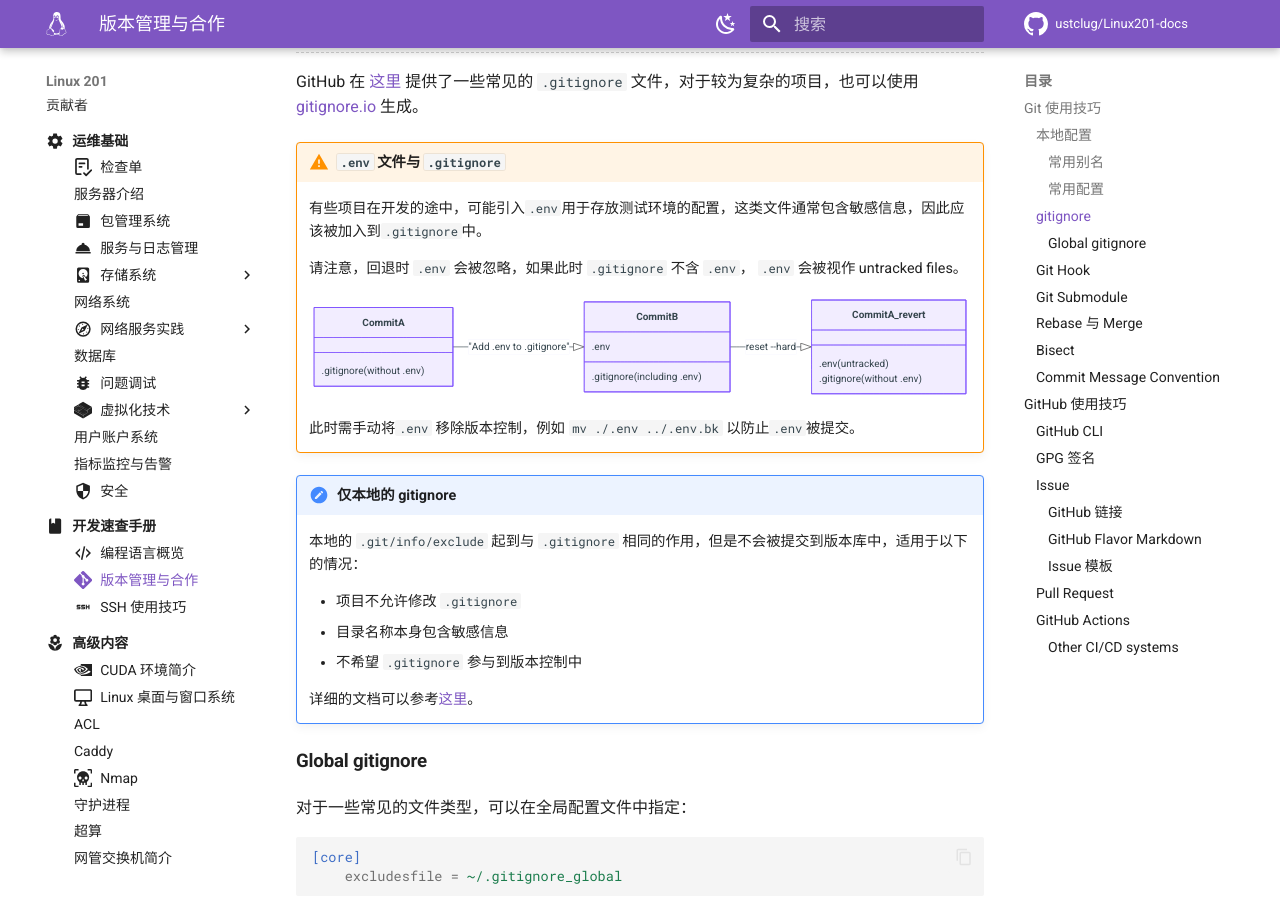
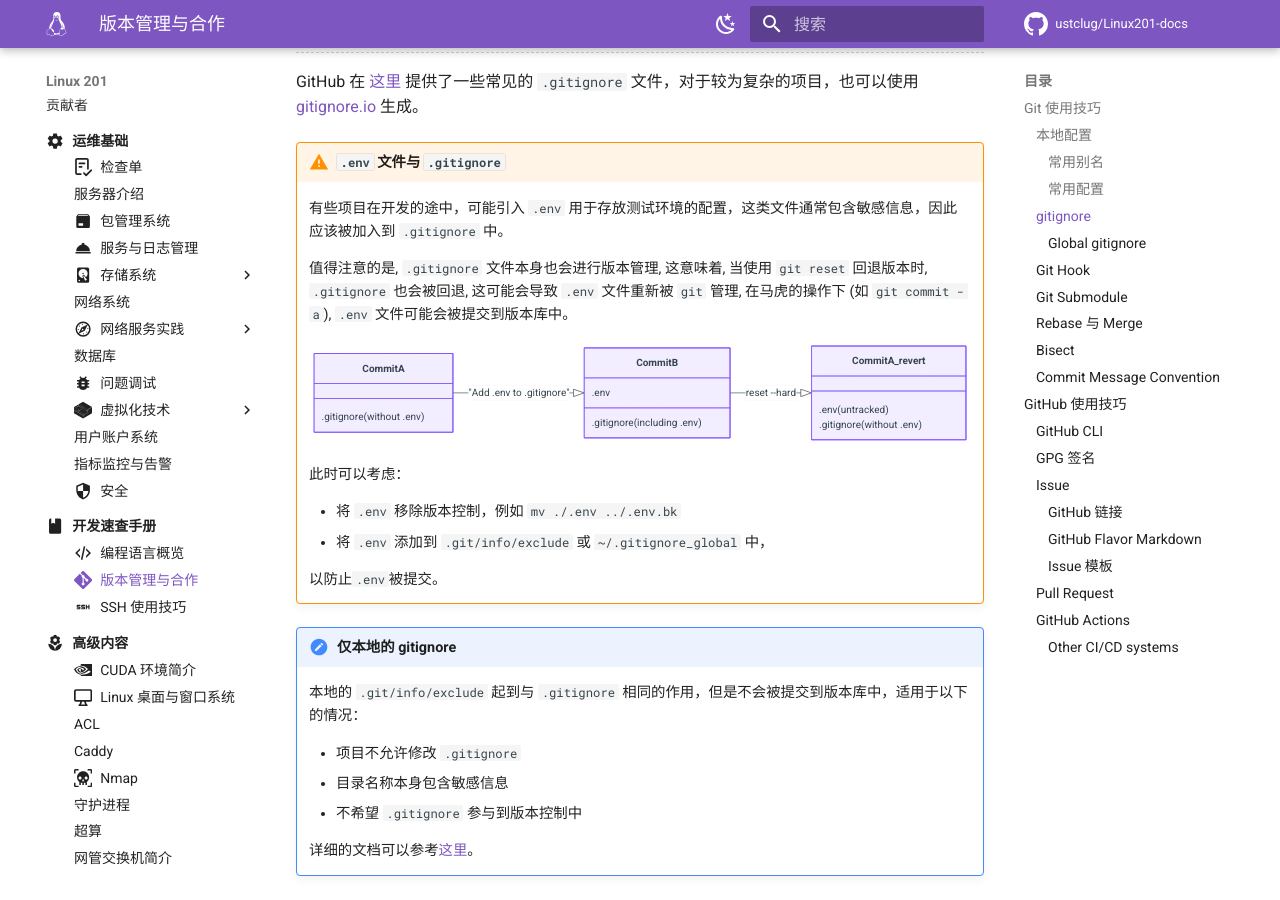
Before and after one commit to ustclug/Linux201-docs, an MkDocs documentation site: the page built from docs/dev/git.md, in a window 1280 px wide and 900 px high, scrolled down 1471 px. Built offline with MkDocs 1.6.1 and Material for MkDocs 9.7.7, drawn with Linux system fonts in a browser that asks for light colours; comment, search, counter and statistics services are not loaded.

Commit message:
dev/git: refine .env desc

````diff
--- a/docs/dev/git.md
+++ b/docs/dev/git.md
@@ -69,9 +69,9 @@ GitHub 在 [这里](https://github.com/github/gitignore) 提供了一些常见
 
 !!! warning "`.env` 文件与 `.gitignore`"
 
-    有些项目在开发的途中，可能引入`.env`用于存放测试环境的配置，这类文件通常包含敏感信息，因此应该被加入到`.gitignore`中。
+    有些项目在开发的途中，可能引入 `.env` 用于存放测试环境的配置，这类文件通常包含敏感信息，因此应该被加入到 `.gitignore` 中。
 
-    请注意，回退时 `.env` 会被忽略，如果此时 `.gitignore` 不含 `.env`， `.env` 会被视作 untracked files。
+    值得注意的是, `.gitignore` 文件本身也会进行版本管理, 这意味着, 当使用 `git reset` 回退版本时, `.gitignore` 也会被回退, 这可能会导致 `.env` 文件重新被 `git` 管理, 在马虎的操作下 (如 `git commit -a`), `.env` 文件可能会被提交到版本库中。
 
     ```mermaid
     classDiagram
@@ -85,7 +85,12 @@ GitHub 在 [这里](https://github.com/github/gitignore) 提供了一些常见
     CommitA_revert: .gitignore (without .env)
     ```
 
-    此时需手动将`.env` 移除版本控制，例如 `mv ./.env ../.env.bk` 以防止`.env`被提交。
+    此时可以考虑：
+
+    -   将 `.env` 移除版本控制，例如 `mv ./.env ../.env.bk`
+    -   将 `.env` 添加到 `.git/info/exclude` 或 `~/.gitignore_global` 中，
+
+    以防止`.env`被提交。
 
 !!! note "仅本地的 gitignore"
 
````
